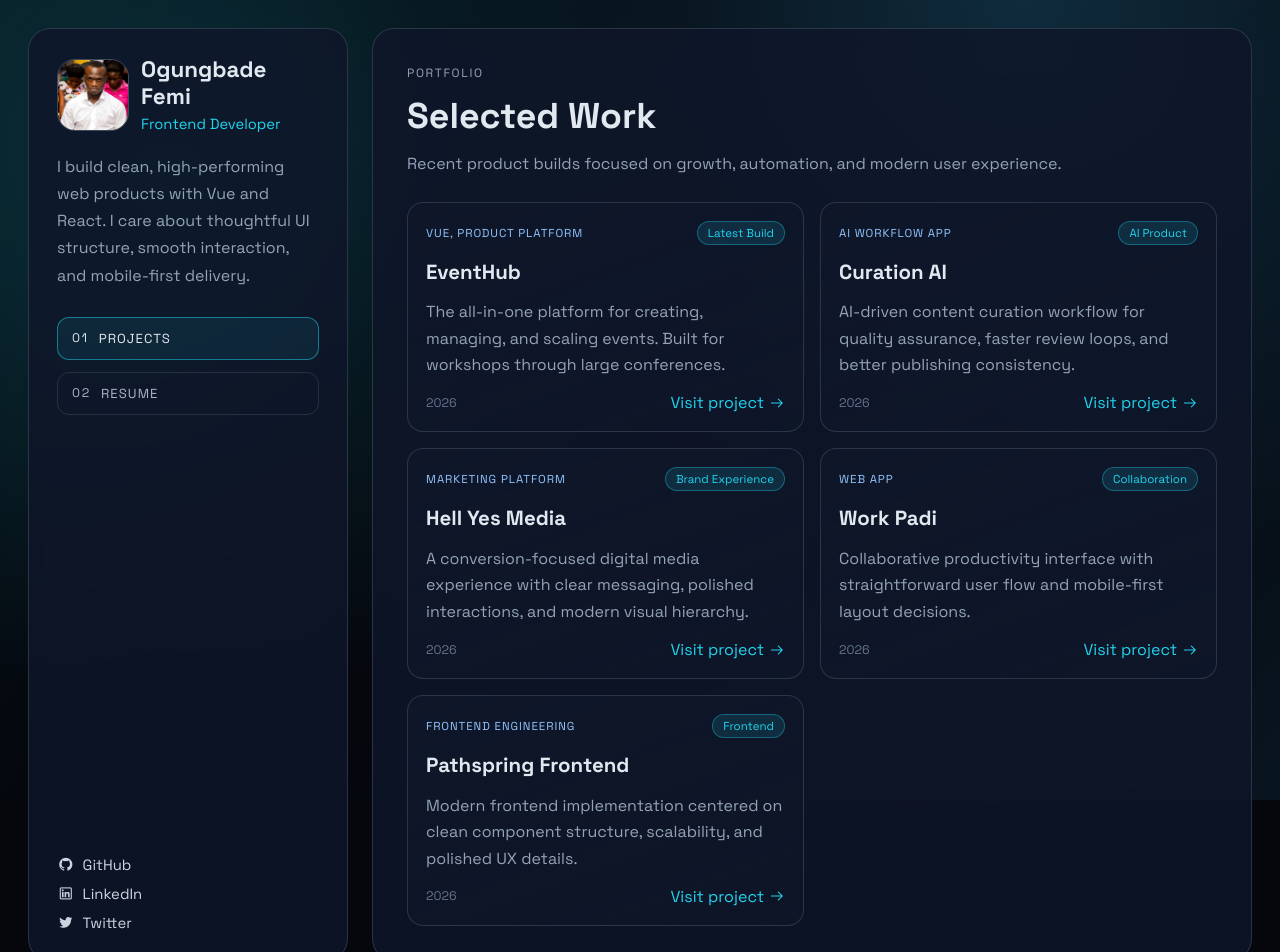
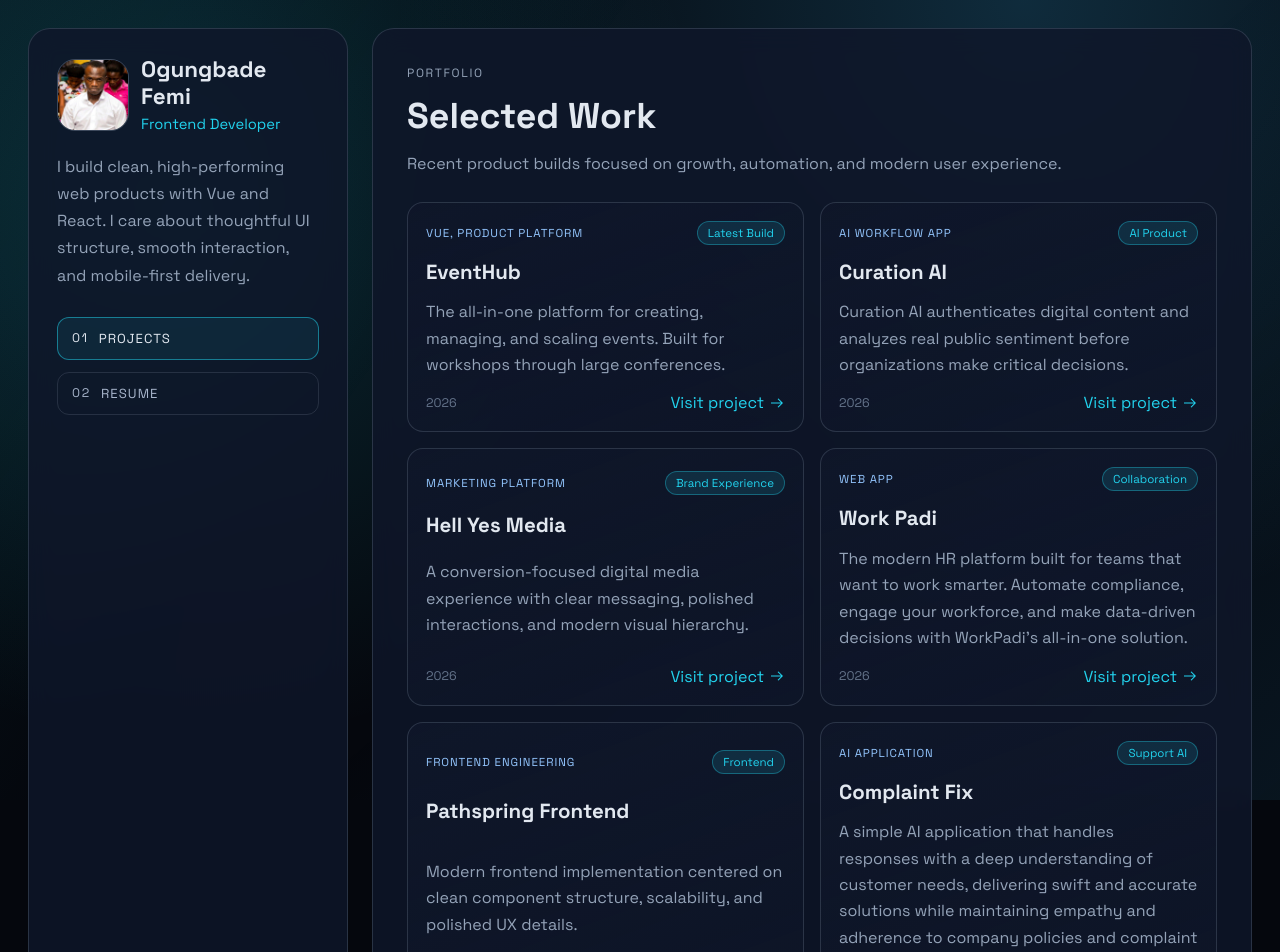
Before and after one commit to femigabriel/my-website, a Vue app: page / in a window 1280 px wide. Shown: the top 952 px of the page. Built offline with nearby package versions, Linux system fonts and the light colour scheme.

Commit message:
content story image creation api

```diff
--- a/src/App.vue
+++ b/src/App.vue
@@ -74,9 +74,9 @@ export default {
           status: "Live",
           date: "2026",
           description:
-            "AI-driven content curation workflow for quality assurance, faster review loops, and better publishing consistency.",
+            "Curation AI authenticates digital content and analyzes real public sentiment before organizations make critical decisions.",
           highlight: "AI Product",
-          url: "https://curationqa.myaisells.com/",
+          url: "https://www.curationai.ai/",
           cta: "Visit project",
         },
         {
@@ -96,7 +96,7 @@ export default {
           status: "Live",
           date: "2026",
           description:
-            "Collaborative productivity interface with straightforward user flow and mobile-first layout decisions.",
+            "The modern HR platform built for teams that want to work smarter. Automate compliance, engage your workforce, and make data-driven decisions with WorkPadi's all-in-one solution.",
           highlight: "Collaboration",
           url: "https://work-padi.vercel.app/",
           cta: "Visit project",
@@ -110,6 +110,17 @@ export default {
             "Modern frontend implementation centered on clean component structure, scalability, and polished UX details.",
           highlight: "Frontend",
           url: "https://pathspring-frontend.vercel.app/",
+          cta: "Visit project",
+        },
+        {
+          title: "Complaint Fix",
+          framework: "AI Application",
+          status: "Live",
+          date: "2026",
+          description:
+            "A simple AI application that handles responses with a deep understanding of customer needs, delivering swift and accurate solutions while maintaining empathy and adherence to company policies and complaint regulatory guides.",
+          highlight: "Support AI",
+          url: "https://complaintgpt.vercel.app/",
           cta: "Visit project",
         },
       ],
```
